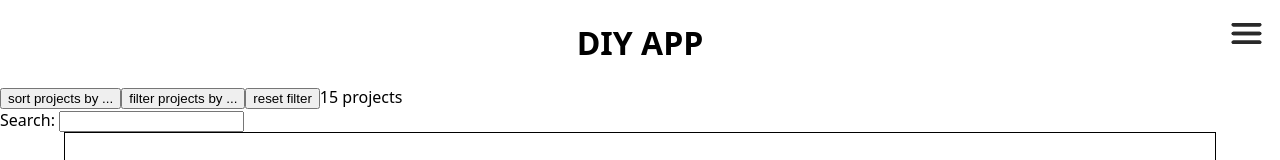
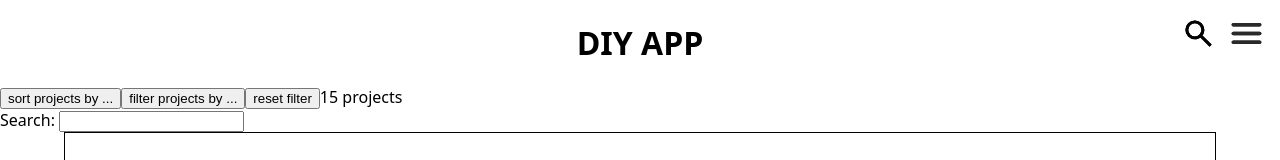
Before and after one commit to jana-scheidemann/DIY-App, a Next.js app: page / in a window 1280 px wide. Shown: the top 160 px of the page. Built offline with nearby package versions, Linux system fonts and the light colour scheme.

Commit message:
merge with current main, add search icon

```diff
--- a/components/Navigation.js
+++ b/components/Navigation.js
@@ -1,6 +1,7 @@
 import Link from "next/link";
 import NavigationMeuIcon from "../public/icons/icon-bruger-menu.svg";
 import NavigationMenuCloseIcon from "../public/icons/icon-cancel.svg";
+import StyledSearchIcon from "../public/icons/icon-search.svg";
 import styled from "styled-components";
 import { useState } from "react";
 import ModalAdd from "./ModalAdd";
@@ -21,9 +22,14 @@ export default function Navigation({ onAddProject }) {
   return (
     <>
       {!isNavigationOpen && (
-        <StyledNavigationMenu onClick={toggleNavigation}>
-          <NavigationMeuIcon width={35} height={35} />
-        </StyledNavigationMenu>
+        <>
+          <StyledSearchMenu>
+            <StyledSearchIcon width={35} height={35} />
+          </StyledSearchMenu>
+          <StyledNavigationMenu onClick={toggleNavigation}>
+            <NavigationMeuIcon width={35} height={35} />
+          </StyledNavigationMenu>
+        </>
       )}
 
       {isNavigationOpen && (
@@ -68,6 +74,13 @@ const StyledNavigationMenu = styled.div`
   cursor: pointer;
 `;
 
+const StyledSearchMenu = styled.div`
+  position: fixed;
+  top: 1rem;
+  right: 4rem;
+  cursor: pointer;
+`;
+
 const StyledNavigationMenuBar = styled.nav`
   position: fixed;
   top: 0;
--- a/pages/index.js
+++ b/pages/index.js
@@ -44,6 +44,7 @@ export default function HomePage({
   const fuse = new Fuse(projects, {
     keys: ["title", "description", "materials", "steps.desc"],
     includeScore: true,
+    threshold: 0.3,
     shouldSort: true,
     ignoreLocation: true,
     ignoreFieldNorm: true,
@@ -97,7 +98,6 @@ export default function HomePage({
         onChange={handleSearch}
       ></input>
 
-
       <StyledSection>
         {searchResults.map((project) => (
           <Project
```
Also changed, not shown: public/icons/icon-search.svg (added), 1 other file (tests, documents, lock files or other folders).
